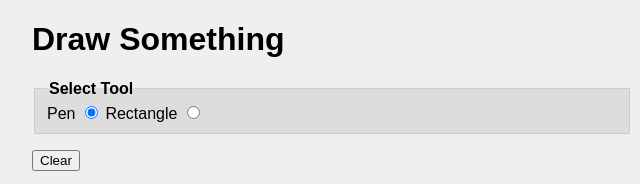
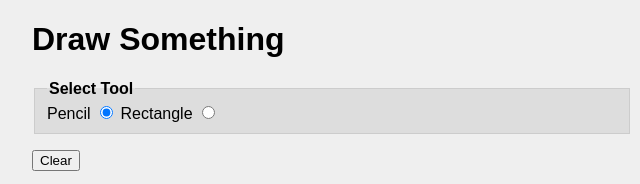
Before and after one commit to TSDenley/canvas_test_01, a plain HTML site: page index.html in a window 1280 px wide. Shown: the top 184 px of the page, 308-948 px from the left. Drawn offline with Linux system fonts and the light colour scheme.

Commit message:
Rename pen to pencil

```diff
--- a/index.html
+++ b/index.html
@@ -13,8 +13,8 @@
       <fieldset>
         <legend>Select Tool</legend>
 
-        <label>Pen
-          <input name="tools" value="pen" type="radio" checked>
+        <label>Pencil
+          <input name="tools" value="pencil" type="radio" checked>
         </label>
 
         <label>Rectangle
--- a/main.js
+++ b/main.js
@@ -12,7 +12,7 @@
   // Controls
   var toolForm = getID('toolForm'),
       tools = getN('tools'),
-      selectedTool = 'pen';
+      selectedTool = 'pencil';
 
   // Tool radio buttons
   toolForm.addEventListener('click', function () {
@@ -65,7 +65,7 @@
 
     // Bind the relevent function to 'mousemove' for the current tool
     switch (selectedTool) {
-      case 'pen':
+      case 'pencil':
         context.beginPath();
         context.moveTo(x, y);
 
@@ -88,7 +88,7 @@
   // On 'mouseup' unbind the 'mousemove' function to stop drawing
   canvas.addEventListener('mouseup', function () {
     switch (selectedTool) {
-      case 'pen':
+      case 'pencil':
         context.closePath();
         canvas.removeEventListener('mousemove', drawLine);
         break;
```
